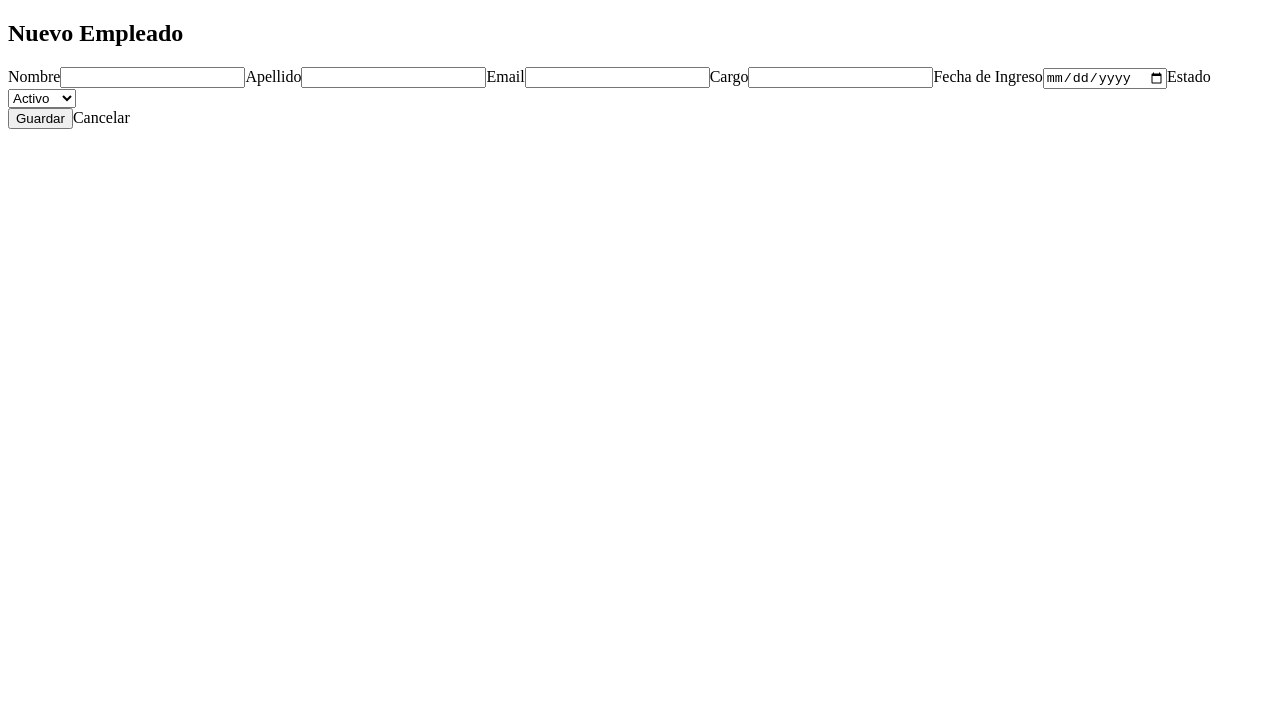
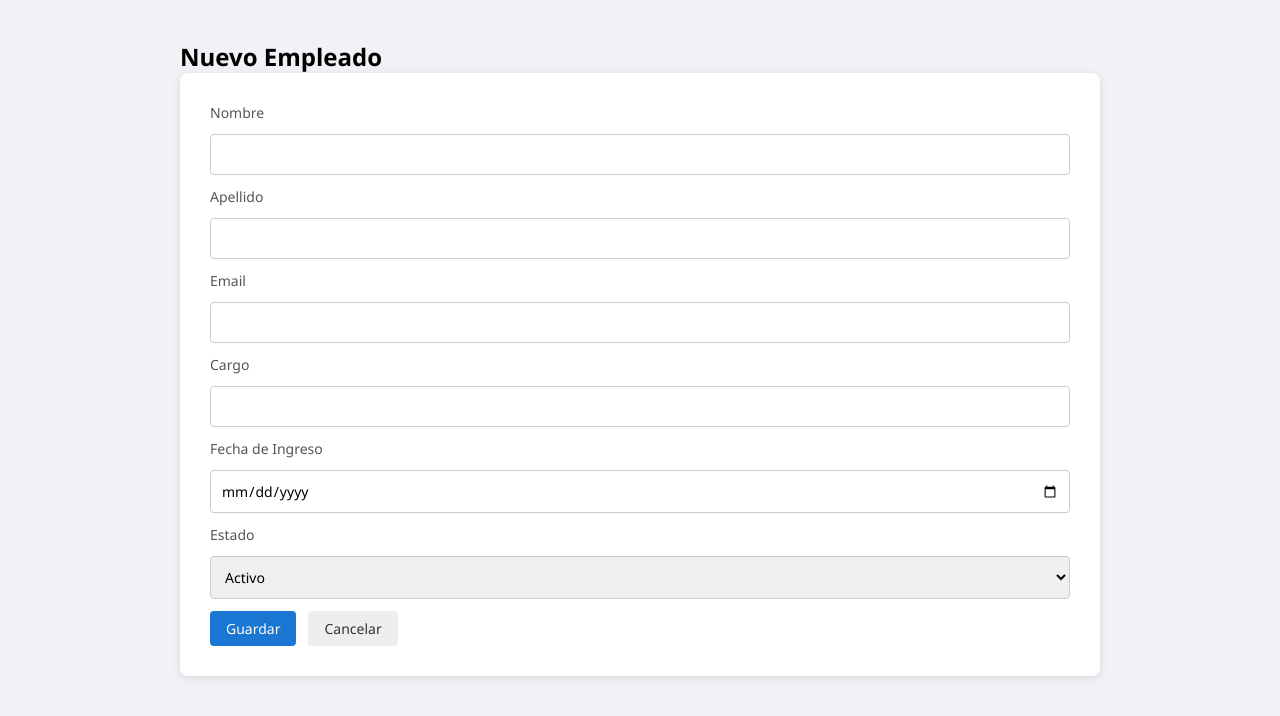
Before and after one commit to r0odr1/administracion_empleados_front, an Angular app: page /employees/new in a window 1280 px wide. Shown: the top 716 px of the page. Built offline with nearby package versions, Linux system fonts and the light colour scheme; sample sign-in values are in the browser's storage.

Commit message:
Agregando estilos a la aplicacion

```diff
--- a/src/styles.css
+++ b/src/styles.css
@@ -1 +1,137 @@
-/* You can add global styles to this file, and also import other style files */
+* {
+  box-sizing: border-box;
+  margin: 0;
+  padding: 0;
+  font-family: 'Segoe UI', sans-serif;
+}
+
+body {
+  background: #f0f2f5;
+}
+
+.container {
+  max-width: 960px;
+  margin: 40px auto;
+  padding: 0 20px;
+}
+
+.header {
+  display: flex;
+  justify-content: space-between;
+  align-items: center;
+  margin-bottom: 20px;
+}
+
+table {
+  width: 100%;
+  border-collapse: collapse;
+  background: white;
+  border-radius: 8px;
+  overflow: hidden;
+  box-shadow: 0 2px 8px rgba(0,0,0,.1);
+}
+
+th, td {
+  padding: 12px 16px;
+  text-align: left;
+  border-bottom: 1px solid #eee;
+}
+
+th {
+  background: #1976d2;
+  color: white;
+}
+
+.login-container {
+  display: flex;
+  justify-content: center;
+  align-items: center;
+  height: 100vh;
+}
+
+.login-card {
+  background: white;
+  padding: 40px;
+  border-radius: 8px;
+  box-shadow: 0 4px 16px rgba(0,0,0,.1);
+  width: 340px;
+  display: flex;
+  flex-direction: column;
+  gap: 14px;
+}
+
+.login-card h2 {
+  text-align: center;
+  color: #1976d2;
+}
+
+input, select {
+  width: 100%;
+  padding: 10px;
+  border: 1px solid #ccc;
+  border-radius: 4px;
+  font-size: 14px;
+}
+
+label {
+  font-size: 14px;
+  font-weight: 500;
+  color: #555;
+}
+
+form {
+  background: white;
+  padding: 30px;
+  border-radius: 8px;
+  box-shadow: 0 2px 8px rgba(0,0,0,.1);
+  display: flex;
+  flex-direction: column;
+  gap: 12px;
+}
+
+.btn {
+  padding: 8px 16px;
+  border-radius: 4px;
+  border: none;
+  cursor: pointer;
+  text-decoration: none;
+  font-size: 14px;
+}
+
+.btn-primary {
+  background: #1976d2;
+  color: white;
+}
+
+.btn-edit {
+  background: #ff9800;
+  color: white;
+}
+
+.btn-delete {
+  background: #f44336;
+  color: white;
+}
+
+.btn-logout {
+  background: #555;
+  color: white;
+  margin-left: 8px;
+}
+
+.btn-cancel {
+  background: #eee;
+  color: #333;
+}
+
+.form-actions {
+  display: flex;
+  gap: 12px;
+}
+
+.error {
+  background: #ffebee;
+  color: #c62828;
+  padding: 10px;
+  border-radius: 4px;
+}
```
